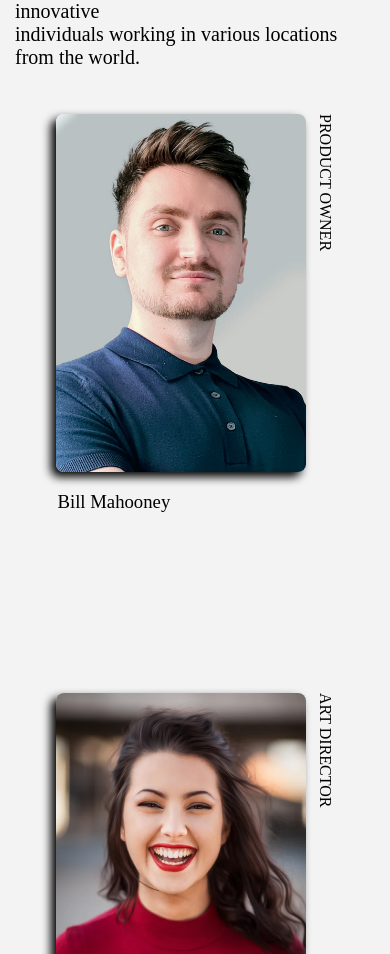
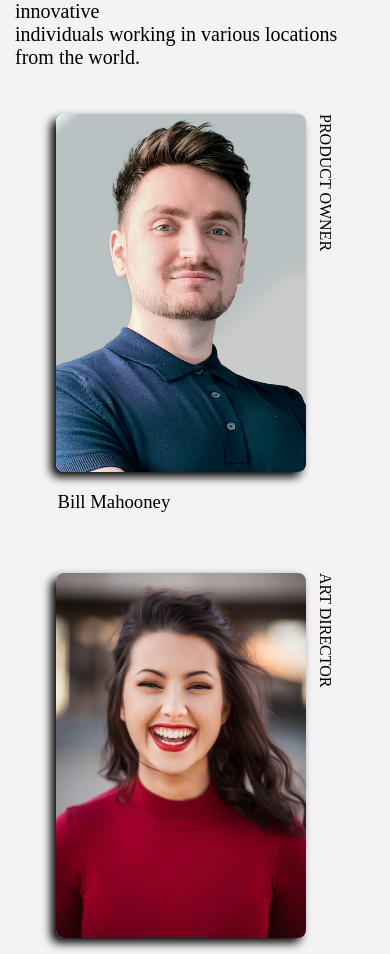
Before and after one commit to C7197-Recep/FrontendCodes, a plain HTML site: page CSS-Team-Members-Page/index.html in a window 390 px wide. Shown: the part 132-1086 px from the top of the page. Drawn offline with Linux system fonts and the light colour scheme.

Commit message:
media query added

```diff
--- a/CSS-Team-Members-Page/style.css
+++ b/CSS-Team-Members-Page/style.css
@@ -125,3 +125,9 @@ body{
     margin:0;
     padding:0;
   }
+
+  @media screen and (max-width: 910px) {
+    .middle {
+      margin:30px 0;
+    }
+  }
```
